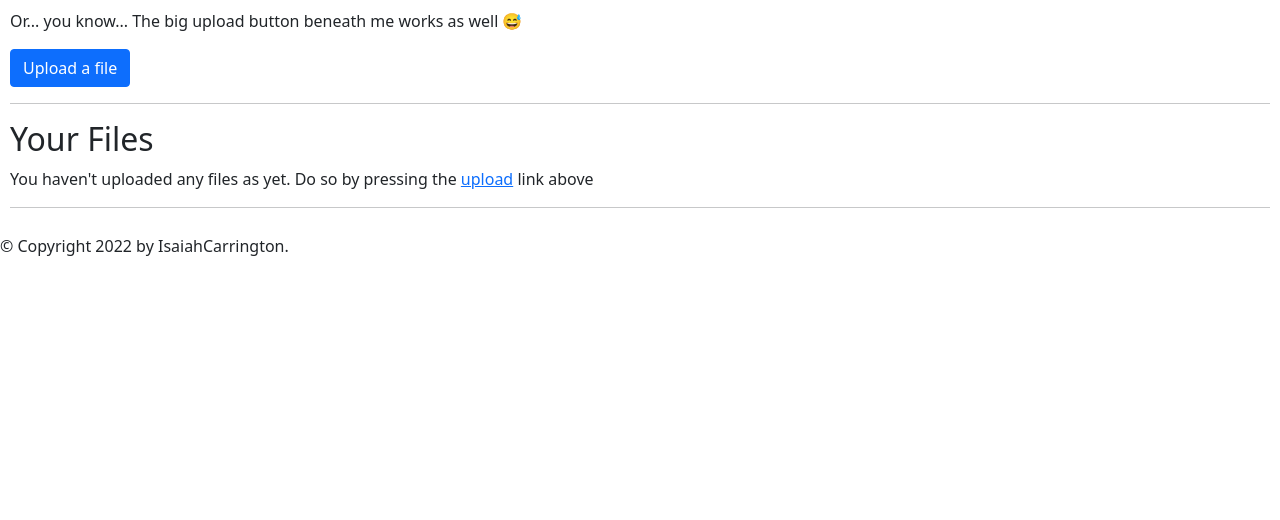
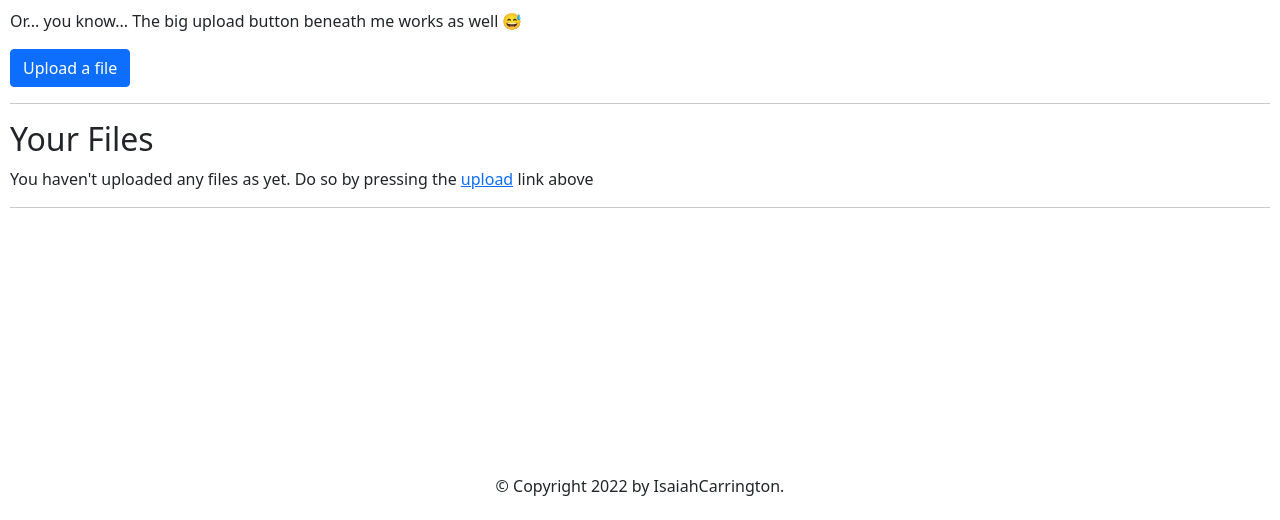
Before and after one commit to IsaiahSama/web-server, a Flask app: page / in a window 1280 px wide. Shown: the part 280-800 px from the top of the page. Run offline with Flask 2, Linux system fonts and the light colour scheme.

Commit message:
Updated stylesheet

```diff
--- a/static/style.css
+++ b/static/style.css
@@ -1,3 +1,9 @@
 #content{
     padding:10px;
 }
+
+#footer{
+    min-width: 100%;
+    text-align: center;
+    margin-top: 30VH;
+}
```
